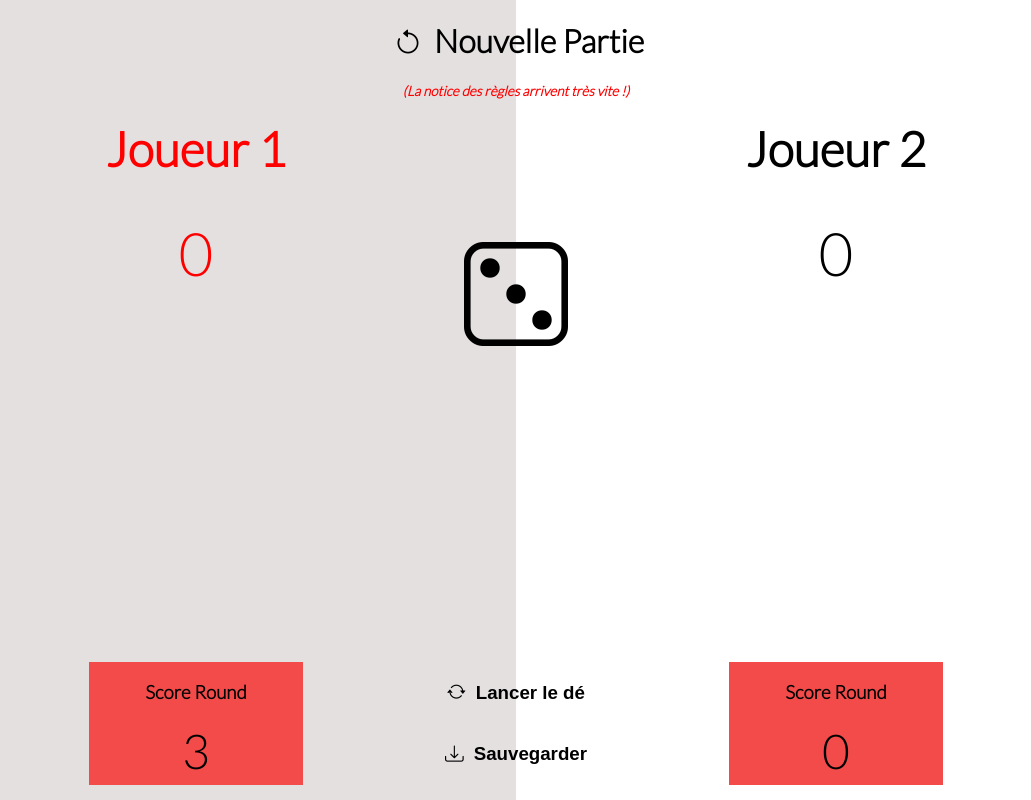
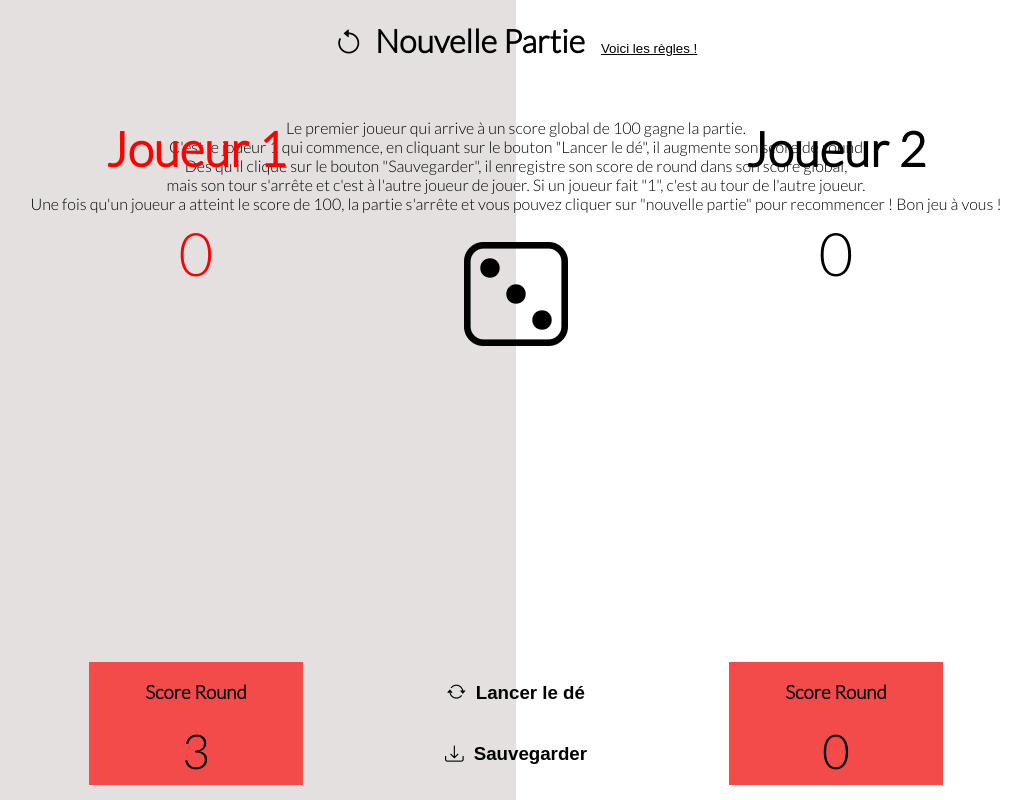
Before and after one commit to JeromeM92/dice-game-jm, a plain HTML site: page index.html in a window 1280 px wide. Both pictures are taken after a click on the button "Lancer le dé". Shown: the whole page, without its empty margins (124-1155 px from the left). Drawn offline with nearby package versions, Linux system fonts and the light colour scheme.

Commit message:
Rajout des règles

```diff
--- a/index.html
+++ b/index.html
@@ -14,15 +14,25 @@
 
 <body>
     <!-- Bouton Nouvelle partie -->
-    <div>
+    <div id="header">
         <h1>
             <button id="new-game" style="font-size: 1.75rem; background: none; border: none;">
                 <i class="bi bi-arrow-counterclockwise"></i>
             </button>
-            Nouvelle Partie
+            Nouvelle Partie<button id="rules">Voici les règles ! </button>
         </h1>
-        <p id="notice">(La notice des règles arrivent très vite !)</p>
+            <br>
+                <p id="regles">Le premier joueur qui arrive à  un score global de 100 gagne la partie. <br>
+                C'est le joueur 1  qui commence, en cliquant sur le bouton "Lancer le dé", il augmente son score de round<br>
+                Des qu'il clique sur le bouton "Sauvegarder", il enregistre son score de round dans son score global, <br>
+                 mais son tour s'arrête et c'est à l'autre joueur de jouer.
+                Si un joueur fait "1", c'est au tour de l'autre joueur. <br>
+                Une fois qu'un joueur a atteint le score de 100, la partie s'arrête et vous pouvez cliquer sur "nouvelle partie" pour recommencer !
+                Bon jeu à vous !
+            </p>
+
     </div>
+
 
     <div id="container-players">
         <!-- Joueur 1 -->
--- a/script.js
+++ b/script.js
@@ -11,7 +11,7 @@ let P1 = true
 let P2 = false
 
 /* Condition de victoire */
-const scoreToWin = 50
+const scoreToWin = 100
 
 /* Récuparation des élements */
 const newgame = document.getElementById('new-game')
@@ -34,6 +34,11 @@ const dice6 = document.getElementById('dice6')
 
 const rollingDice = document.getElementById('btn__rollDice')
 const saveCurrentToGlobal = document.getElementById('saveScore')
+const btnRules = document.getElementById('rules')
+const textRules = document.getElementById('regles')
+
+
+
 
 /* Nouvelle partie */
 
@@ -125,13 +130,23 @@ switch (numberRand) {
     }
 }
 
+btnRules.addEventListener("mouseenter", displayRules);
+btnRules.addEventListener("mouseout", noDisplayRules);
+
+function displayRules () {
+    textRules.style.display = "block";
+};
+function noDisplayRules () {
+    textRules.style.display = "none";
+};
+
 /* Déterminer un nombre aléatoire & lancement du dé */
 rollingDice.addEventListener("click", rollDice)
 
 function rollDice () {
     diceValue = Math.floor((Math.random(0,1) * 6) + 1);
     displayDice(diceValue);
-
+    textRules.style.display = "block";
     if (diceValue == 1) {
         if(P1){
         P1 = false
@@ -161,6 +176,7 @@ function rollDice () {
         scoreCurrentP2.textContent = roundScore;
     }
 }
+
 
 /* Sauvegarder le score du round */
 saveCurrentToGlobal.addEventListener("click", saveScore)
@@ -202,3 +218,5 @@ function saveScore(){
             scoreCurrentP2.textContent = 0
         }}
 }
+
+/*Affichage des règles */
--- a/style.css
+++ b/style.css
@@ -7,9 +7,19 @@ body {
     display: grid;
     grid-template-rows: 80px 150px 1fr ;
 }
+#rules{
+    margin-left: 10px;
+    border: none;
+    background: none;
+    text-decoration: underline;
+}
+#regles{
+    display: none;
+}
 h1{
     grid-column: 1 / -1;
     text-align: center;
+    cursor: pointer;
 }
 #notice{
     font-style: italic;
```
